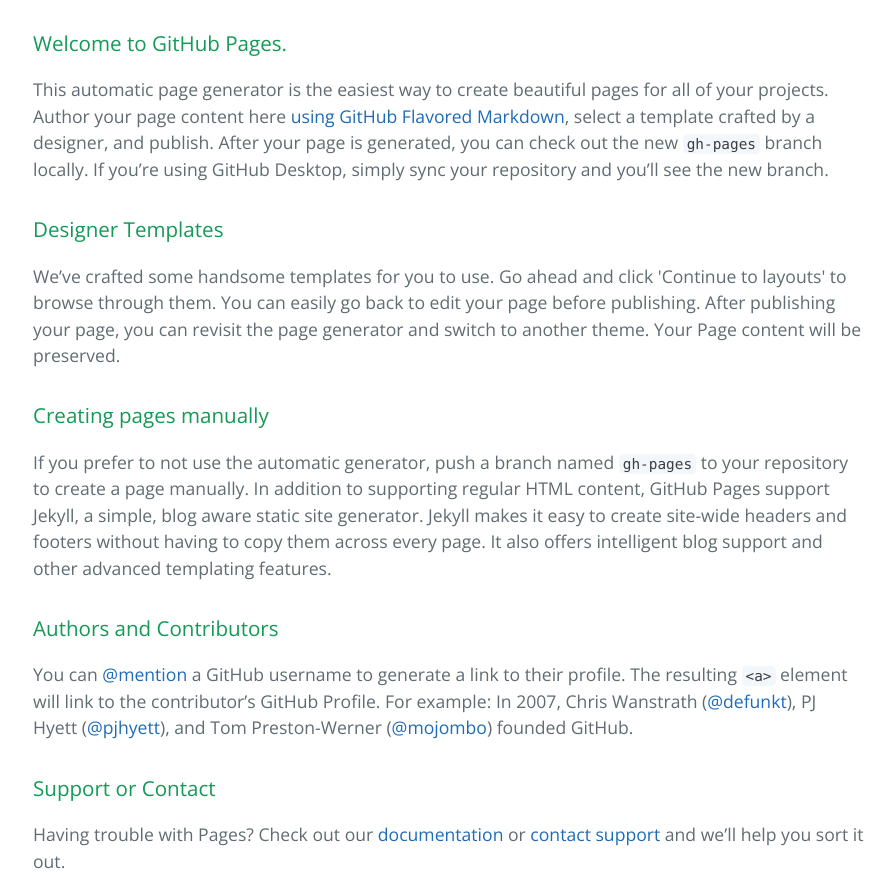
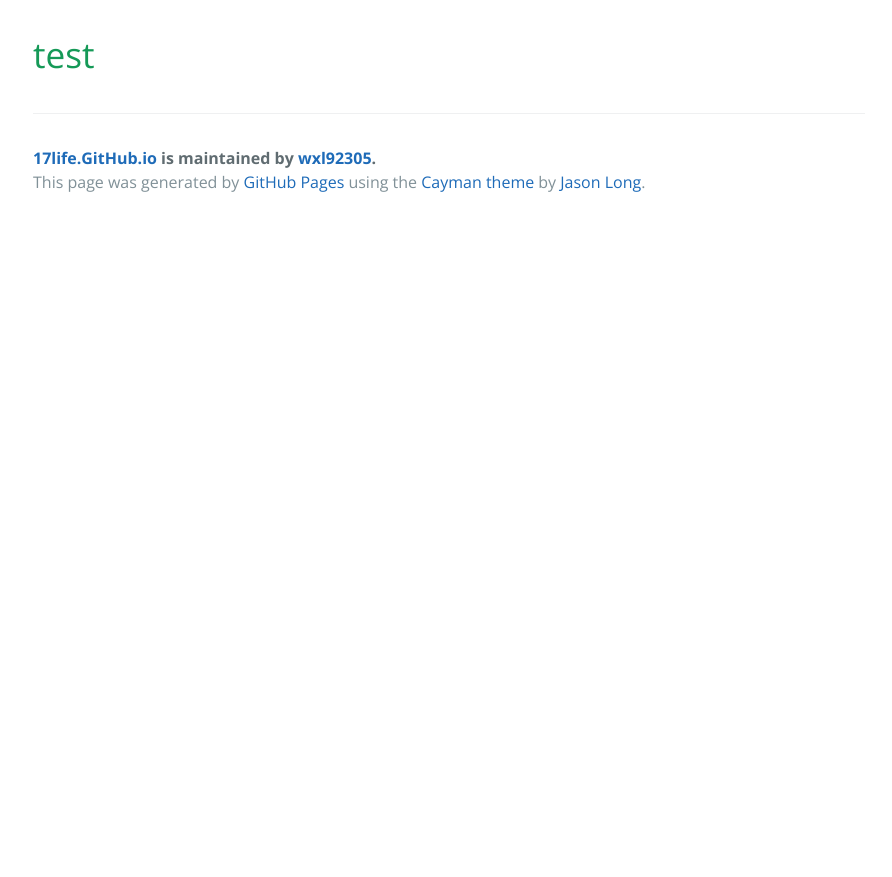
Before and after one commit to wxl92305/17life.github.io, a plain HTML site: page index.html in a window 1280 px wide. Shown: the part 340-1217 px from the top of the page, without its empty margins (191-1083 px from the left). After the commit the page ends 800 px from the top, so only its background shows below. Drawn offline with nearby package versions, Linux system fonts and the light colour scheme.

```diff
--- a/index.html
+++ b/index.html
@@ -19,30 +19,8 @@
     </section>
 
     <section class="main-content">
-      <h3>
-<a id="welcome-to-github-pages" class="anchor" href="#welcome-to-github-pages" aria-hidden="true"><span aria-hidden="true" class="octicon octicon-link"></span></a>Welcome to GitHub Pages.</h3>
-
-<p>This automatic page generator is the easiest way to create beautiful pages for all of your projects. Author your page content here <a href="https://guides.github.com/features/mastering-markdown/">using GitHub Flavored Markdown</a>, select a template crafted by a designer, and publish. After your page is generated, you can check out the new <code>gh-pages</code> branch locally. If you’re using GitHub Desktop, simply sync your repository and you’ll see the new branch.</p>
-
-<h3>
-<a id="designer-templates" class="anchor" href="#designer-templates" aria-hidden="true"><span aria-hidden="true" class="octicon octicon-link"></span></a>Designer Templates</h3>
-
-<p>We’ve crafted some handsome templates for you to use. Go ahead and click 'Continue to layouts' to browse through them. You can easily go back to edit your page before publishing. After publishing your page, you can revisit the page generator and switch to another theme. Your Page content will be preserved.</p>
-
-<h3>
-<a id="creating-pages-manually" class="anchor" href="#creating-pages-manually" aria-hidden="true"><span aria-hidden="true" class="octicon octicon-link"></span></a>Creating pages manually</h3>
-
-<p>If you prefer to not use the automatic generator, push a branch named <code>gh-pages</code> to your repository to create a page manually. In addition to supporting regular HTML content, GitHub Pages support Jekyll, a simple, blog aware static site generator. Jekyll makes it easy to create site-wide headers and footers without having to copy them across every page. It also offers intelligent blog support and other advanced templating features.</p>
-
-<h3>
-<a id="authors-and-contributors" class="anchor" href="#authors-and-contributors" aria-hidden="true"><span aria-hidden="true" class="octicon octicon-link"></span></a>Authors and Contributors</h3>
-
-<p>You can <a href="https://help.github.com/articles/basic-writing-and-formatting-syntax/#mentioning-users-and-teams" class="user-mention">@mention</a> a GitHub username to generate a link to their profile. The resulting <code>&lt;a&gt;</code> element will link to the contributor’s GitHub Profile. For example: In 2007, Chris Wanstrath (<a href="https://github.com/defunkt" class="user-mention">@defunkt</a>), PJ Hyett (<a href="https://github.com/pjhyett" class="user-mention">@pjhyett</a>), and Tom Preston-Werner (<a href="https://github.com/mojombo" class="user-mention">@mojombo</a>) founded GitHub.</p>
-
-<h3>
-<a id="support-or-contact" class="anchor" href="#support-or-contact" aria-hidden="true"><span aria-hidden="true" class="octicon octicon-link"></span></a>Support or Contact</h3>
-
-<p>Having trouble with Pages? Check out our <a href="https://help.github.com/pages">documentation</a> or <a href="https://github.com/contact">contact support</a> and we’ll help you sort it out.</p>
+      <h1>
+<a id="test" class="anchor" href="#test" aria-hidden="true"><span aria-hidden="true" class="octicon octicon-link"></span></a>test</h1>
 
       <footer class="site-footer">
         <span class="site-footer-owner"><a href="https://github.com/wxl92305/17life.github.io">17life.GitHub.io</a> is maintained by <a href="https://github.com/wxl92305">wxl92305</a>.</span>
```
Also changed, not shown: params.json (+1 -1 lines).
